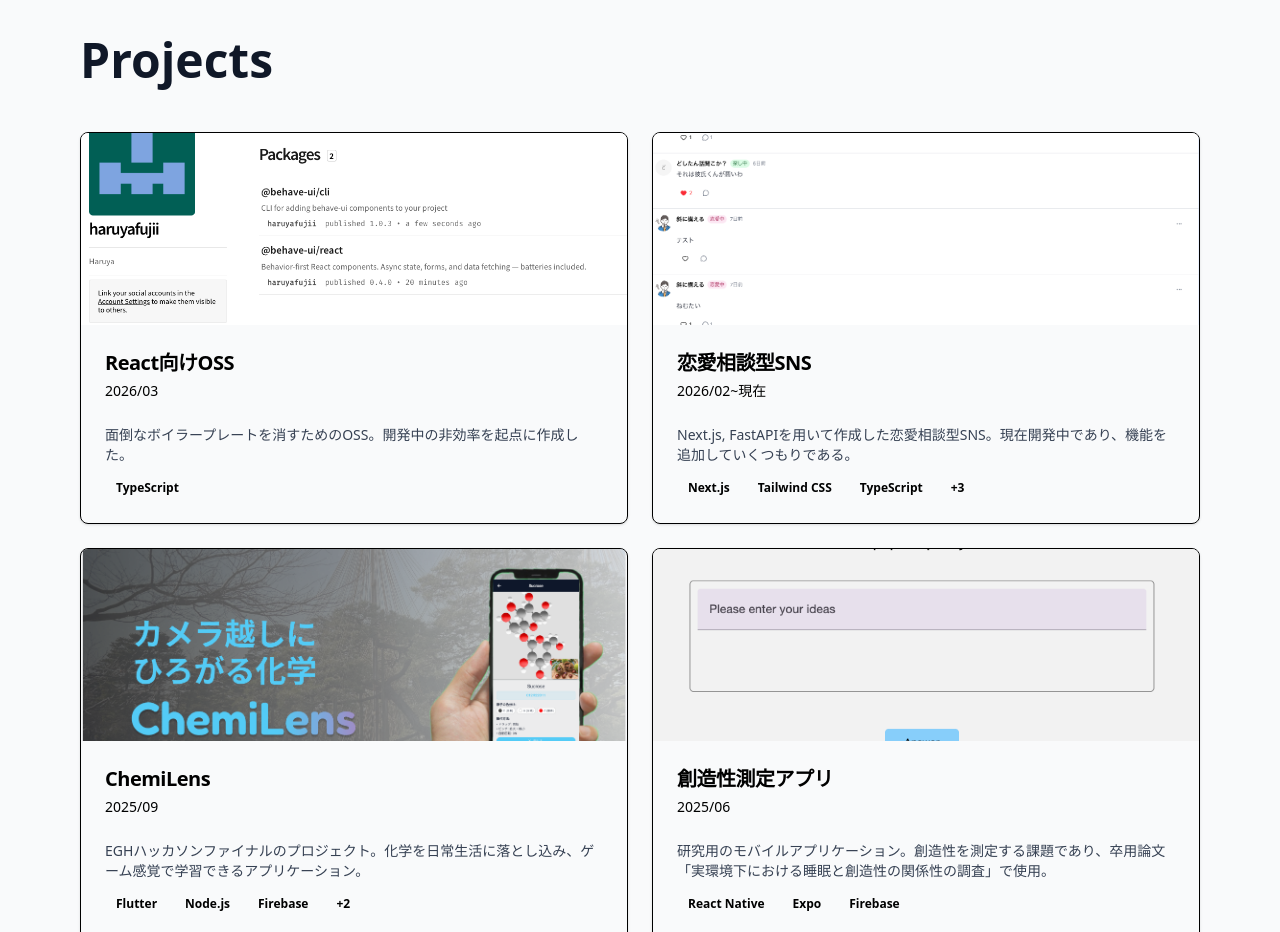
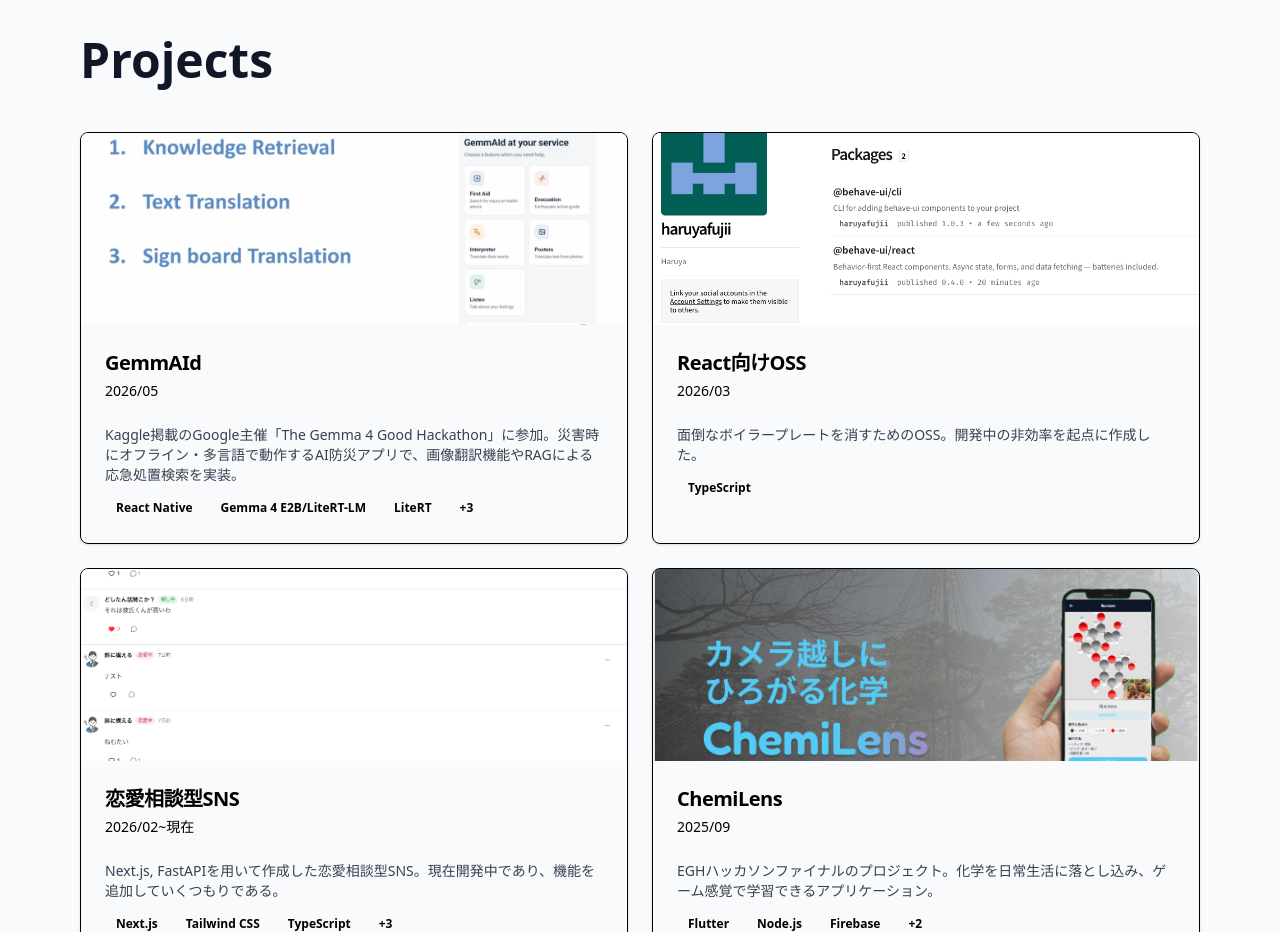
Before and after one commit to HaruyaFujii/Portfolio, a Next.js app: page / in a window 1280 px wide. Shown: the part 1540-2472 px from the top of the page. Built offline with nearby package versions, Linux system fonts and the light colour scheme.

Commit message:
feat: gemma4ハッカソンについてのPJを追加

```diff
--- a/data/projects.ts
+++ b/data/projects.ts
@@ -61,4 +61,14 @@
     demoUrl: "https://qiita.com/HaruyaFujii/items/ea6d3f53b1b9e03a93cc",
     date: "2026/03",
   },
+  {
+    id: "gemmaid",
+    title: "GemmAId",
+    description: "Kaggle掲載のGoogle主催「The Gemma 4 Good Hackathon」に参加。災害時にオフライン・多言語で動作するAI防災アプリで、画像翻訳機能やRAGによる応急処置検索を実装。",
+    thumbnail: "/images/projects/gemmaid.png",
+    tags: ["React Native", "Gemma 4 E2B/LiteRT-LM", "LiteRT", "Expo", "Typescript", "Python"],
+    githubUrl: "https://github.com/gemma4-hackathon/gemma4_hackathon",
+    demoUrl: "https://youtu.be/fHdXAzbYsHo?si=OE9iM489Y-TA5vrD",
+    date: "2026/05",
+  }
 ];
```
Also changed, not shown: public/images/projects/gemmaid.png (added).
